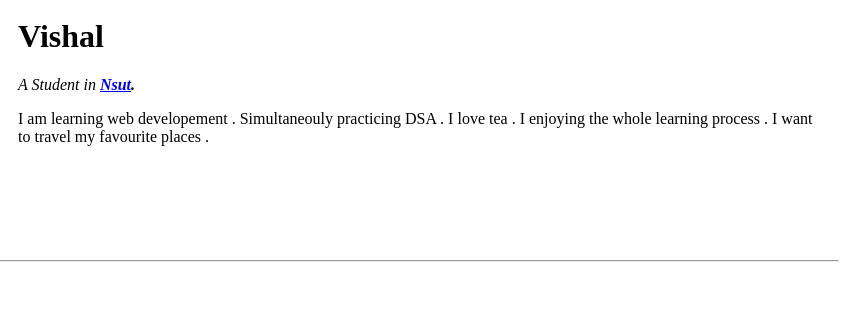
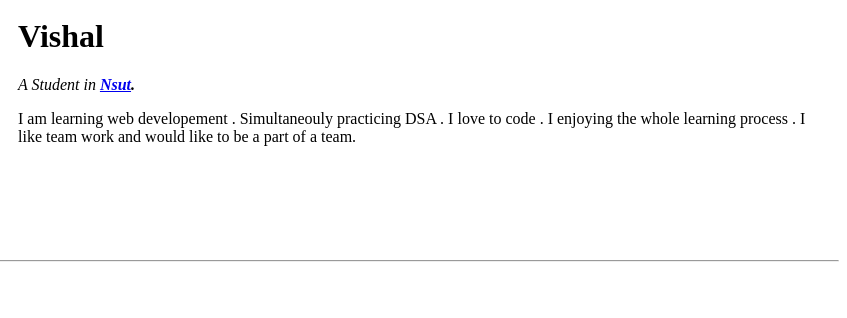
Before and after one commit to viz2289132/CV, a plain HTML site: page index.html in a window 1280 px wide. Shown: the part 102-420 px from the top of the page, 433-1280 px from the left. Drawn offline with Linux system fonts and the light colour scheme.

Commit message:
Update index.html

```diff
--- a/index.html
+++ b/index.html
@@ -12,7 +12,7 @@
             <td><img src="https://media.licdn.com/dms/image/D4D03AQGVN6nhgcq5Mg/profile-displayphoto-shrink_200_200/0/1668793098349?e=1683763200&v=beta&t=AtAA1XzNlB31V3eNQ0bqc48W0AvMcMs0XhcCoSHt6dw" alt="vishal profile picture"></td>
             <td>    <h1>Vishal</h1>
                 <p><em>A Student in <strong><a href="http://nsut.ac.in/en/home">Nsut</a>.</strong></em></p>
-                <p>I am learning web developement . Simultaneouly practicing DSA . I love tea . I enjoying the whole learning process . I want to travel my favourite places .</p></td>
+                <p>I am learning web developement . Simultaneouly practicing DSA . I love to code . I enjoying the whole learning process . I like team work and would like to be a part of a team. </p></td>
         </tr>
     </table>
 
```
